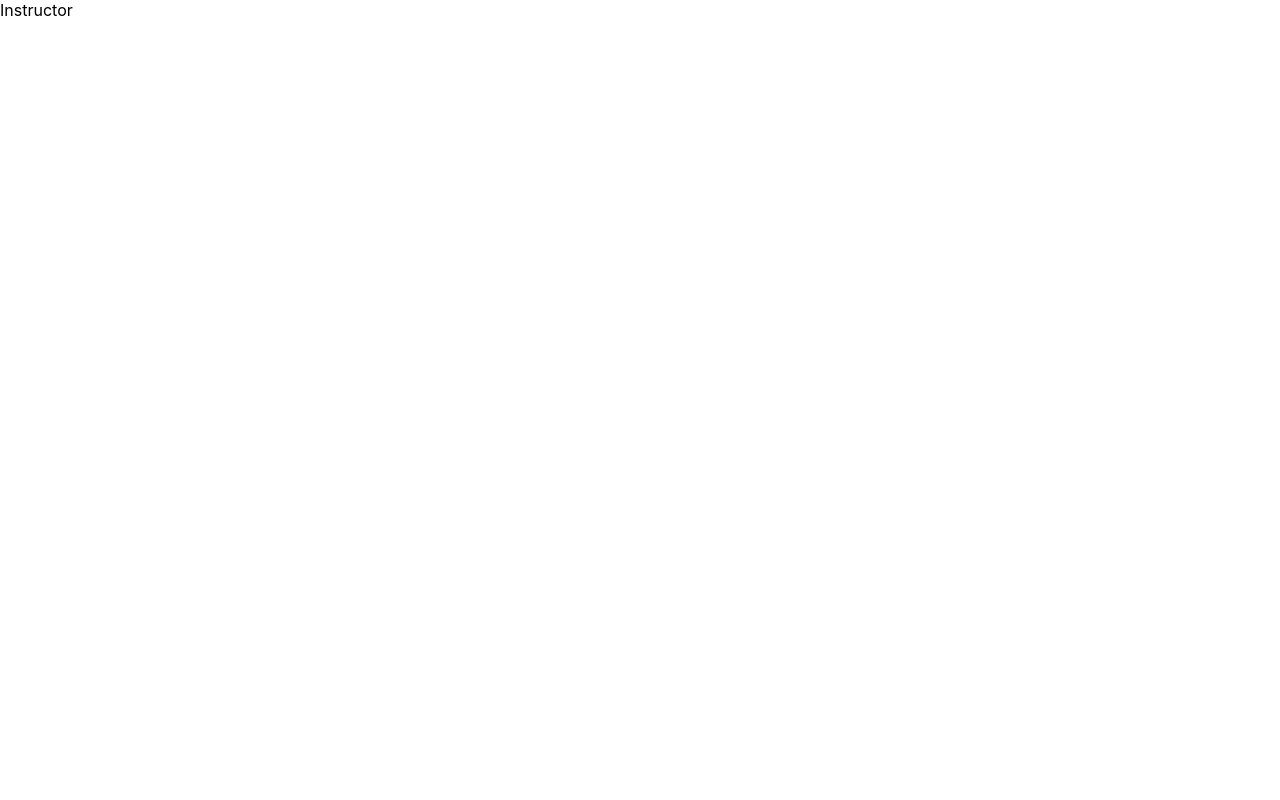
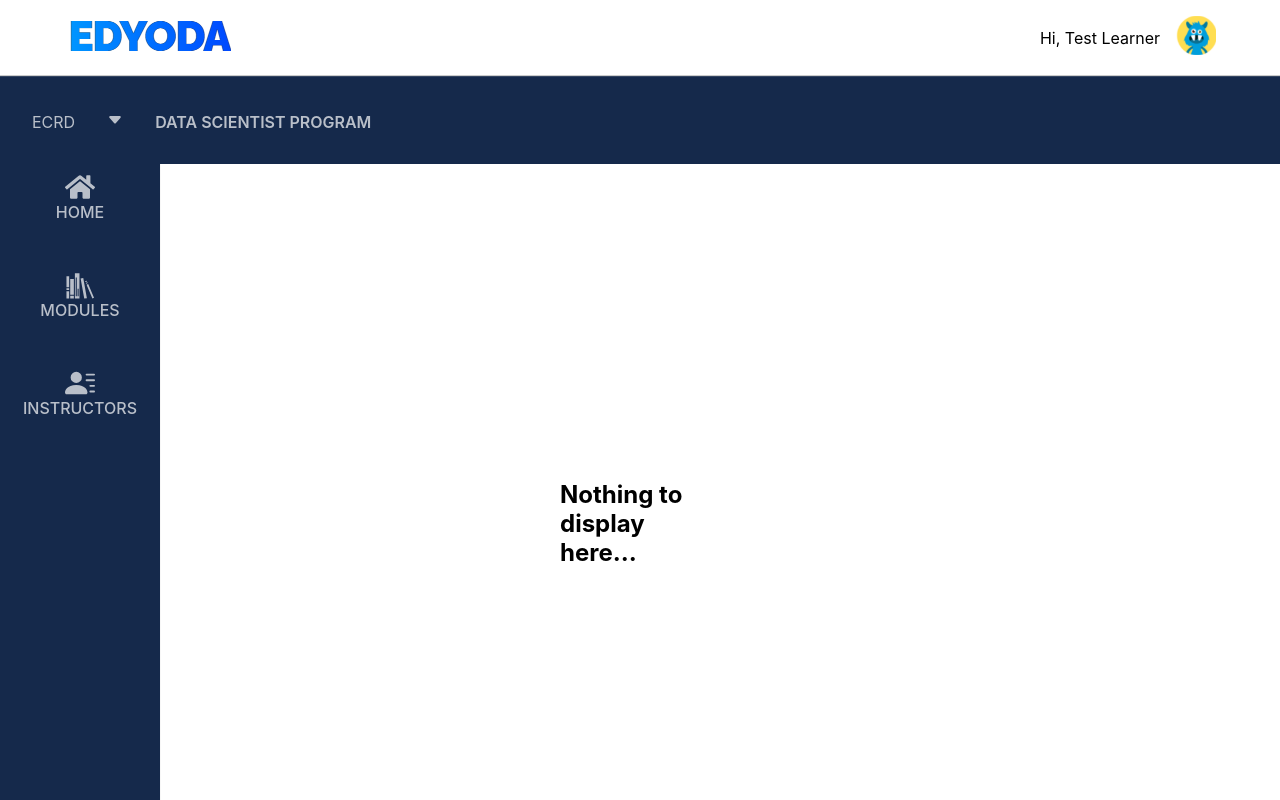
Before and after one commit to Kavita539/edyoda-datapage, a React (Create React App) app: page /instructor in a window 1280 px wide. Shown: the top 800 px of the page. Built offline with nearby package versions, Linux system fonts and the light colour scheme.

Commit message:
feat: Instructor Page

```diff
--- a/src/pages/instructor/Instructor.jsx
+++ b/src/pages/instructor/Instructor.jsx
@@ -1,7 +1,20 @@
+import CourseAccordion from "../../Components/courseAccordion/CourseAccordion";
+import NavBar from "../../Components/navbar/NavBar";
+import SideBar from "../../Components/sidebar/SideBar";
+import "./instructor.css";
 
 const Instructor = () => {
   return (
-    <div>Instructor</div>
+    <>
+      <NavBar />
+      <CourseAccordion />
+      <div className="instructor-area">
+        <SideBar />
+        <div className="instructor-content">
+          <h2>Nothing to display here...</h2>
+        </div>
+      </div>
+    </>
   )
 }
 
--- a/src/pages/instructor/instructor.css
+++ b/src/pages/instructor/instructor.css
@@ -0,0 +1,15 @@
+.instructor-area {
+    display: flex;
+    align-items: center;
+    gap: 20rem;
+    justify-content: flex-start;
+    padding: 30rem 0;
+}
+
+.instructor-content {
+    padding: 0 35rem;
+    display: flex;
+    align-items: center;
+    justify-content: center;
+    gap: 1rem;
+}
```
